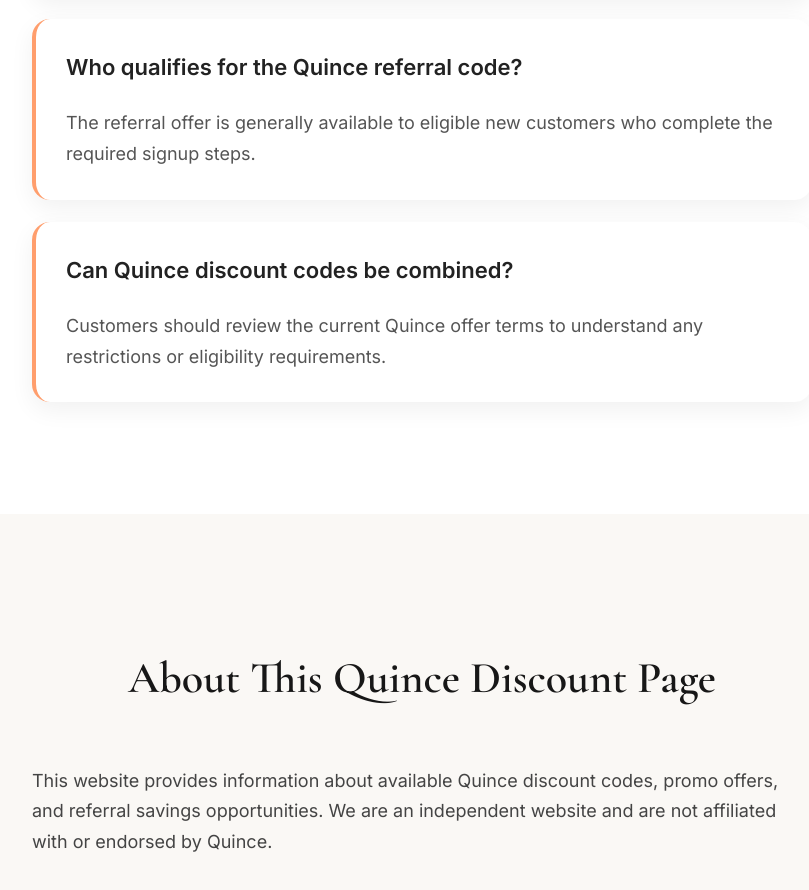
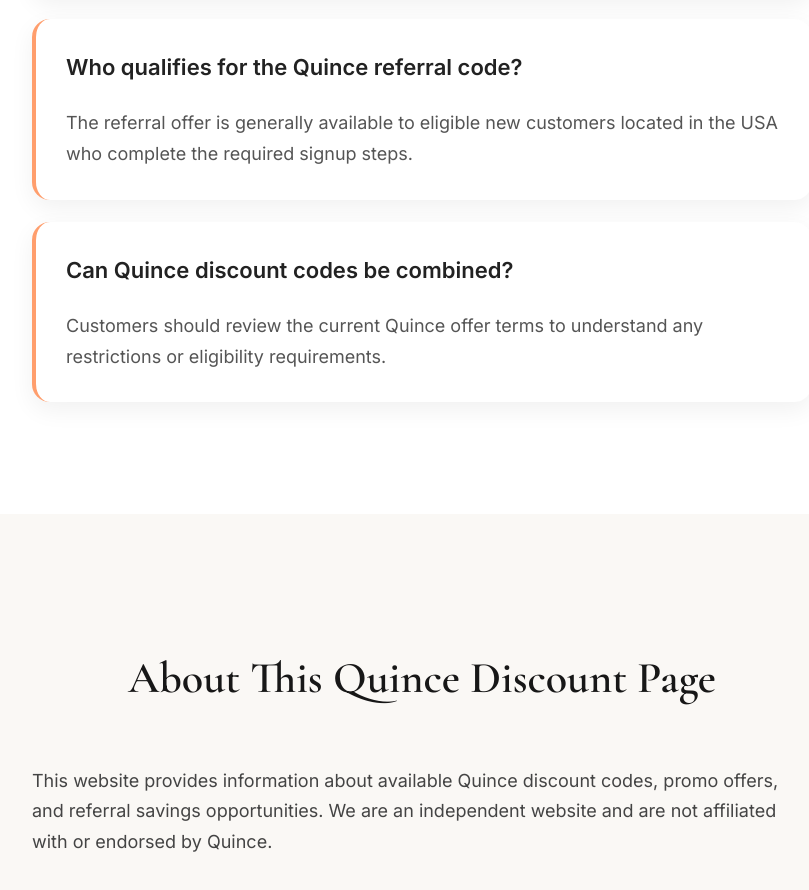
Before and after one commit to SmolFroggySavings/quince-discount, a plain HTML site: page index.html in a window 1280 px wide. Shown: the part 3877-4767 px from the top of the page, without its empty margins (218-1027 px from the left). Drawn offline with nearby package versions, Linux system fonts and the light colour scheme.

Commit message:
Update index.html

```diff
--- a/index.html
+++ b/index.html
@@ -994,7 +994,7 @@
 </h3>
 
 <p>
-The referral offer is generally available to eligible new customers
+The referral offer is generally available to eligible new customers located in the USA
 who complete the required signup steps.
 </p>
 
```
